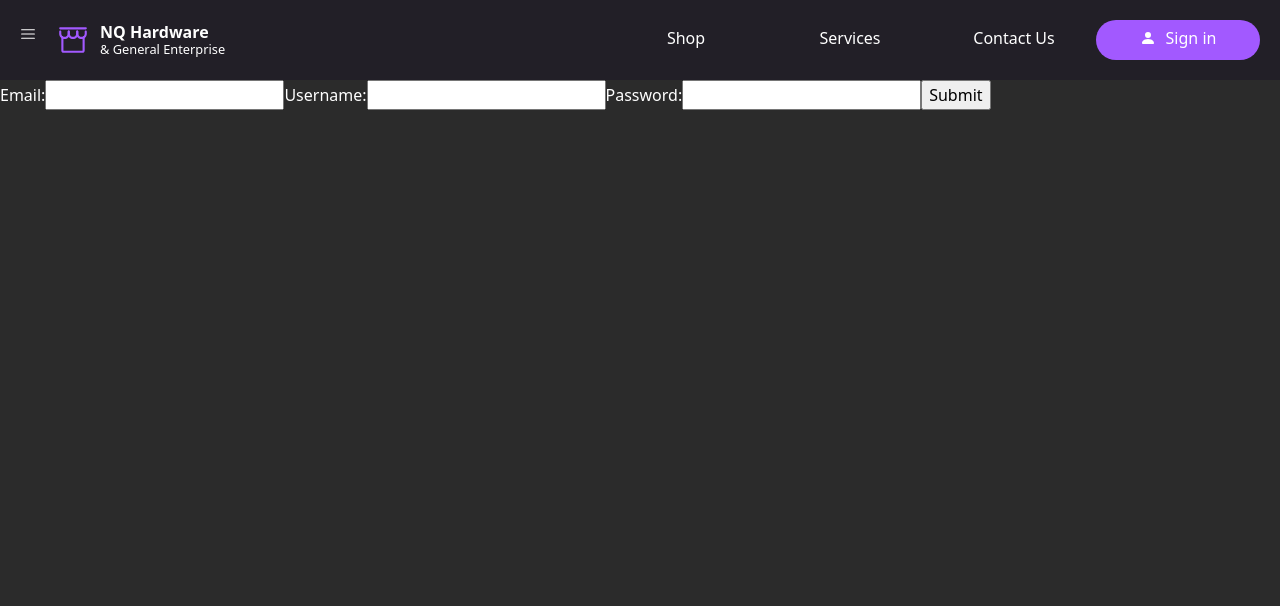
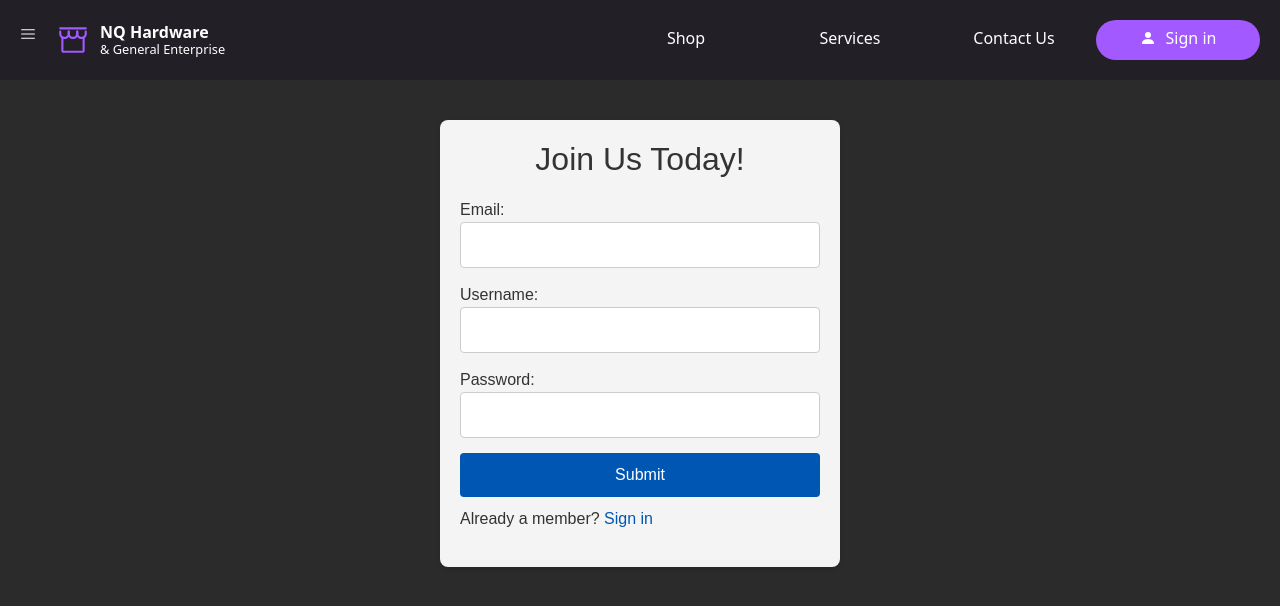
Before and after one commit to gnsampayan/NQ_Newest, a React (Vite) app in the folder client/: page /sign-up in a window 1280 px wide. Shown: the top 606 px of the page. Built offline with nearby package versions, Linux system fonts and the light colour scheme.

Commit message:
css for pages

```diff
--- a/client/src/ContactUs.tsx
+++ b/client/src/ContactUs.tsx
@@ -39,16 +39,16 @@ const TextArea = styled.textarea`
 
 const SubmitButton = styled.button`
   padding: 10px 20px;
-  background-color: #0066cc;
   color: white;
-  border: none;
-  border-radius: 5px;
+  background-color: #3b3b3b;
+  border: solid 2px #a259ff;
+  border-radius: 100vw;
   cursor: pointer;
   font-size: 16px;
   transition: background-color 0.3s;
 
   &:hover {
-    background-color: #0056b3;
+    background-color: rgba(162, 89, 255, 0.4);
   }
 `;
 
--- a/client/src/HomePage.tsx
+++ b/client/src/HomePage.tsx
@@ -52,6 +52,7 @@ const Section = styled.div`
 
   &:hover {
     border: solid 2px #a259ff;
+    background-color: #555;
     cursor: pointer;
   }
 `;
--- a/client/src/Member.tsx
+++ b/client/src/Member.tsx
@@ -1,34 +1,76 @@
 import { useNavigate } from "react-router-dom";
+import styled from 'styled-components';
+
+const Wrapper = styled.div`
+  color: white;
+  background-color: #333;
+  padding: 20px;
+  border-radius: 8px;
+  box-shadow: 0 4px 8px rgba(0, 0, 0, 0.2);
+  max-width: 800px;
+  margin: 40px auto;
+  display: flex;
+  flex-direction: column;
+  align-items: center;
+`
+const Title = styled.h2`
+  color: #fff;
+  text-align: center;
+  margin-bottom: 20px;
+`
+const ActionButton = styled.button`
+  padding: 10px 20px;
+  color: white;
+  background-color: #3b3b3b;
+  border: solid 2px #a259ff;
+  border-radius: 100vw;
+  cursor: pointer;
+  font-size: 16px;
+  transition: background-color 0.3s;
+  margin-bottom: 20px;
+  &:hover {
+    background-color: rgba(162, 89, 255, 0.4);
+  }
+`
+const SignOutButton = styled(ActionButton)`
+  border: solid 2px red;
+  &:hover {
+    background-color: rgba(255, 0, 0, 0.4);
+  }
+`
+
+
 
 interface MemberProps {
   setMembership: React.Dispatch<React.SetStateAction<boolean>>;
 }
-const  Member: React.FC<MemberProps> = ({ setMembership }) => {
+
+const Member: React.FC<MemberProps> = ({ setMembership }) => {
   const navigate = useNavigate();
+
   const SignOut = () => {
-      // Setting membership to false when the user clicks "Sign Out"
     setMembership(false);
     navigate("/");
-      // Also remove or update the membership state in localStorage
     localStorage.setItem('membership', JSON.stringify(false));
-    }
+  };
 
   const handleCreateItemClick = () => {
     console.log('clicked create an item');
     navigate("/item-creation");
   };
+
   const handleViewStockClick = () => {
     console.log('clicked view stock');
     navigate("/view-stock");
   }
 
   return (
-      <>
-        <div style={{color: "white"}}>Member Area</div>
-        <button onClick={handleCreateItemClick}>Create an Item</button>
-        <button onClick={handleViewStockClick}>View Stock</button>
-        <button onClick={SignOut}>Sign Out</button>
-      </>
+    <Wrapper>
+      <Title>Member Area</Title>
+      <ActionButton onClick={handleCreateItemClick}>Create an Item</ActionButton>
+      <ActionButton onClick={handleViewStockClick}>View Stock</ActionButton>
+      <SignOutButton onClick={SignOut}>Sign Out</SignOutButton>
+    </Wrapper>
   )
 }
 
--- a/client/src/Services.tsx
+++ b/client/src/Services.tsx
@@ -29,13 +29,14 @@ const ServiceContainer = styled.div`
 const ServiceBox = styled.div`
   background-color: #444;
   padding: 20px;
-  border-radius: 5px;
+  border-radius: 20px;
   width: 200px;
   text-align: center;
   box-shadow: 0 2px 4px rgba(0, 0, 0, 0.2);
 
   &:hover {
     background-color: #555;
+    border: solid 2px #a259ff;
     cursor: pointer;
   }
 `;
--- a/client/src/components/SignInModal.tsx
+++ b/client/src/components/SignInModal.tsx
@@ -3,8 +3,64 @@ import { FormEvent, useEffect, useState } from "react";
 import { useNavigate } from "react-router-dom";
 
 const Wrapper = styled.div`
-	color: white;
+    color: #333; /* Darker text for better readability */
+    background-color: #f4f4f4; /* Light background */
+    padding: 20px;
+    border-radius: 8px;
+    box-shadow: 0 2px 4px rgba(0, 0, 0, 0.1);
+    max-width: 400px;
+    margin: auto;
+    font-family: 'Arial', sans-serif;
+	margin-top: 80px;
+
+    form {
+        display: flex;
+        flex-direction: column;
+        gap: 10px;
+    }
+
+    label {
+        margin-bottom: 5px;
+    }
+
+    input[type='text'],
+    input[type='password'] {
+        padding: 10px;
+        border: 1px solid #ccc;
+        border-radius: 4px;
+        font-size: 16px;
+    }
+
+    input[type='submit'] {
+        background-color: #0056b3;
+        color: white;
+        padding: 10px 15px;
+        border: none;
+        border-radius: 4px;
+        cursor: pointer;
+        font-size: 16px;
+        transition: background-color 0.3s;
+    }
+
+    input[type='submit']:hover {
+        background-color: #003d82;
+    }
+
+    button {
+        background: none;
+        border: none;
+        color: #0056b3;
+        cursor: pointer;
+        padding: 0;
+        font-size: 16px;
+    }
 `;
+
+const Title = styled.h2`
+	text-align: center;
+  margin-bottom: 20px;
+`
+
 
 interface SignInProps {
 	membership: boolean;
@@ -55,6 +111,7 @@ const SignIn: React.FC<SignInProps> = ({ membership, setMembership }) => {
 
 	return (
 		<Wrapper>
+			<Title>Member Login</Title>
 			<form onSubmit={handleSubmit}>
 				<label>
 					Username:
--- a/client/src/components/SignUp.tsx
+++ b/client/src/components/SignUp.tsx
@@ -3,8 +3,66 @@ import { FormEvent, useState } from "react";
 import { useNavigate } from "react-router-dom";
 
 const Wrapper = styled.div`
-	color: white;
+    color: #333; // Changing text color for better readability
+    background-color: #f4f4f4; // Light background color
+    padding: 20px;
+    border-radius: 8px;
+    box-shadow: 0 2px 4px rgba(0, 0, 0, 0.1);
+    max-width: 400px;
+    margin: 40px auto;
+    font-family: 'Arial', sans-serif;
+
+    form {
+        display: flex;
+        flex-direction: column;
+        gap: 10px;
+    }
+
+    label {
+        margin-bottom: 5px;
+        display: block;
+    }
+
+    input[type='text'],
+    input[type='password'],
+    input[type='email'] {
+        padding: 10px;
+        border: 1px solid #ccc;
+        border-radius: 4px;
+        font-size: 16px;
+        width: 100%;
+    }
+
+    input[type='submit'] {
+        background-color: #0056b3;
+        color: white;
+        padding: 10px 15px;
+        border: none;
+        border-radius: 4px;
+        cursor: pointer;
+        font-size: 16px;
+        transition: background-color 0.3s;
+    }
+
+    input[type='submit']:hover {
+        background-color: #003d82;
+    }
+
+	button {
+        background: none;
+        border: none;
+        color: #0056b3;
+        cursor: pointer;
+        padding: 0;
+        font-size: 16px;
+    }
 `;
+
+const Title = styled.h2`
+	text-align: center;
+  margin-bottom: 20px;
+`
+
 
 const SignUp = () => {
 	const [username, setUsername] = useState("");
@@ -57,6 +115,7 @@ const SignUp = () => {
 
 	return (
 		<Wrapper>
+			<Title>Join Us Today!</Title>
 			<form onSubmit={handleSubmit}>
 				<label>
 					Email:
@@ -83,6 +142,10 @@ const SignUp = () => {
 					/>
 				</label>
 				<input type="submit" value="Submit" />
+				<p>
+					Already a member?{" "}
+					<button onClick={() => navigate("/sign-in")}>Sign in</button>
+				</p>
 			</form>
 		</Wrapper>
 	);
```
Lines whose indentation alone changed are shown as unchanged.
